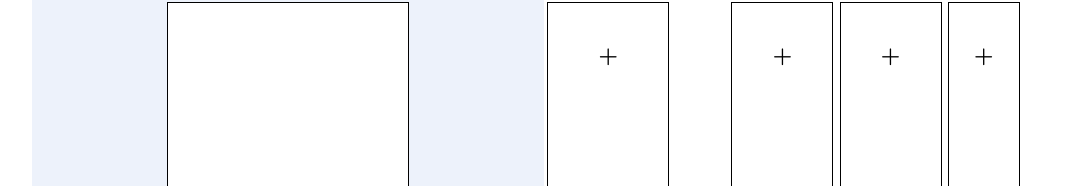
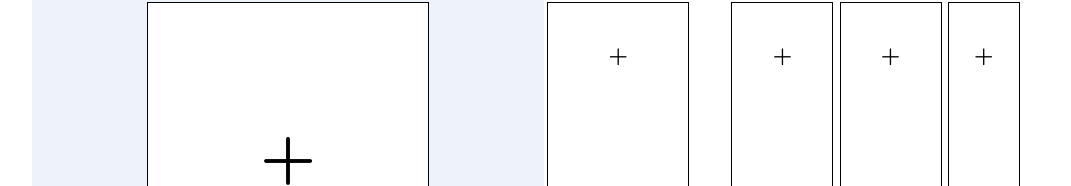
Before and after one commit to Kameal22/BESPOKE_clone, a React (Create React App) app: page / in a window 1280 px wide. Both pictures are taken after a click on the element "Lodówka + Zamrażarka". Shown: the part 614-800 px from the top of the page, without its empty margins (96-1167 px from the left). Built offline with nearby package versions, Linux system fonts and the light colour scheme.

Commit message:
small changes

```diff
--- a/src/assets/Fridges.tsx
+++ b/src/assets/Fridges.tsx
@@ -1,7 +1,7 @@
 export const Fridges = [
   {
     name: "Lodówka + Zamrażarka",
-    width: 120,
+    width: 140,
     height: 200,
     color: "white",
   },
--- a/src/components/configurator/YourFridge.tsx
+++ b/src/components/configurator/YourFridge.tsx
@@ -20,7 +20,9 @@ const YourFridge: React.FC<YourFridgeProps> = (props) => {
                 backgroundColor: fridge.color,
               }}
               className="fridge"
-            ></div>
+            >
+              <i style={{ fontSize: "4em" }} className="bi bi-plus-lg"></i>
+            </div>
           );
         })}
       </div>
--- a/src/components/configurator/styles/chooseFridge.css
+++ b/src/components/configurator/styles/chooseFridge.css
@@ -14,6 +14,7 @@
 .fridgeImg{
     border: 1px solid black;
     position: relative;
+    cursor: pointer;
 }
 
 .fridgeImg i{
--- a/src/components/configurator/styles/yourFridge.css
+++ b/src/components/configurator/styles/yourFridge.css
@@ -9,6 +9,8 @@
 
 .fridge{
     border: 1px solid black;
+    position: relative;
+    cursor: pointer;
 }
 
 .yourFridge{
@@ -16,3 +18,10 @@
     align-items: center;
     justify-content: center;
 }
+
+.fridge i{
+    position: absolute;
+    left: 50%;
+    top: 20%;
+    transform: translate(-50%, 0);
+}
```
